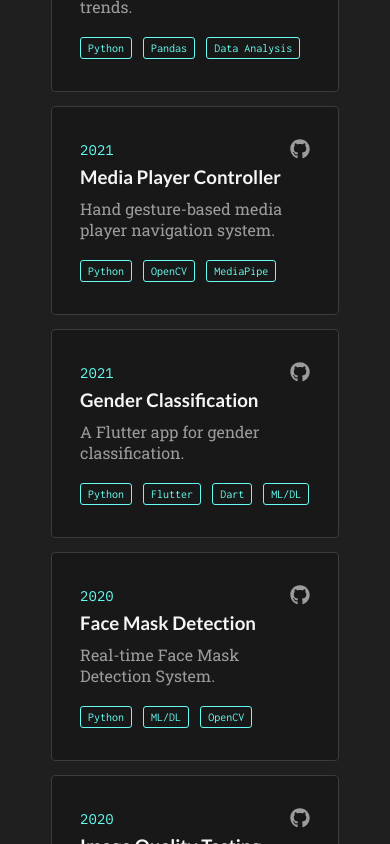
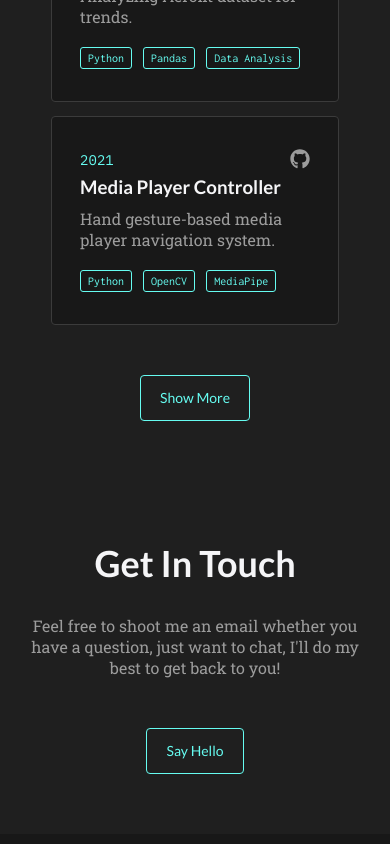
Before and after one commit to TusharSSurve/portfolio, a React (Create React App) app: page / in a window 390 px wide. Shown: the part 1156-2000 px from the top of the page. Built offline with nearby package versions, Linux system fonts and the light colour scheme; the HTML template or start-up script is replaced by a standard one.

Commit message:
[test] : Work Section Completed

```diff
--- a/package.json
+++ b/package.json
@@ -12,6 +12,7 @@
     "@testing-library/jest-dom": "^5.17.0",
     "@testing-library/react": "^13.4.0",
     "@testing-library/user-event": "^13.5.0",
+    "aos": "^2.3.4",
     "gh-pages": "^6.1.1",
     "react": "^18.2.0",
     "react-dom": "^18.2.0",
--- a/src/components/Contact.module.css
+++ b/src/components/Contact.module.css
@@ -2,7 +2,7 @@
   display: flex;
   flex-direction: column;
   align-items: center;
-  padding: 50px 0 70px;
+  padding: 100px 0;
 }
 
 .contact p {
@@ -21,5 +21,6 @@
   .contact {
     width: 90%;
     margin: 0 auto;
+    padding: 60px 0;
   }
 }
--- a/src/components/Work.js
+++ b/src/components/Work.js
@@ -1,18 +1,29 @@
-import React from "react";
+import React, { useState } from "react";
 import styles from './Work.module.css';
 import WorkCard from "./WorkCard";
 import data from '../data/work.json';
+import Button from '../global/Button'
+const Work = () => {
 
-const Work = () => {
   const projects = data;
+
+  const [showAll, setShowAll] = useState(false);
+  const [visibleCards, setVisibleCards] = useState(6);
+
+  const toggleCards = () => {
+    setShowAll(!showAll);
+    setVisibleCards(showAll ? 6 : projects.length);
+  };
+
   return (
     <div className={styles.work}>
       <h2>Some Things I’ve Built</h2>
       <div className={styles.wcards}>
-        {projects.map(proj => {
+        {projects.slice(0, visibleCards).map(proj => {
           return <WorkCard project={proj} key={proj.id} />
         })}
       </div>
+      <Button className="big" onClick={toggleCards}>{showAll ? 'Show Less' : 'Show More'}</Button>
     </div>
   );
 }
--- a/src/components/Work.module.css
+++ b/src/components/Work.module.css
@@ -1,5 +1,5 @@
 .work {
-  padding: 50px 0 70px;
+  padding: 100px 0;
   margin: 0 auto;
   width: 90%;
 }
@@ -12,3 +12,14 @@
   width: 82%;
   margin: 0 auto;
 }
+
+.work>div:last-of-type {
+  margin: 50px auto 0;
+  color: var(--neon-color);
+}
+
+@media (max-width: 768px) {
+  .work {
+    padding: 60px 0;
+  }
+}
--- a/src/components/WorkCard.js
+++ b/src/components/WorkCard.js
@@ -1,11 +1,17 @@
-import React from "react";
+import React, { useEffect } from "react";
 import styles from './WorkCard.module.css';
 import { FontAwesomeIcon } from '@fortawesome/react-fontawesome';
 import { faGithub, faKaggle } from '@fortawesome/free-brands-svg-icons';
+import AOS from 'aos';
+import "aos/dist/aos.css";
 
 const WorkCard = ({ project }) => {
+  useEffect(() => {
+    AOS.init();
+  }, []);
+
   return (
-    <div className={styles.wcard}>
+    <div className={styles.wcard} data-aos="fade-up">
       <div className={styles.wbody}>
         <div className={styles.wheader}>
           <time>{project.year}</time>
--- a/src/global/Button.js
+++ b/src/global/Button.js
@@ -3,7 +3,7 @@ import styles from './Button.module.css';
 
 const Button = (props) => {
   return (
-    <div className={`${styles.button} ${props.className ? styles.big : ''}`}>
+    <div className={`${styles.button} ${props.className ? styles.big : ''}`} onClick={props.onClick}>
       {props.children}
     </div>
   )
--- a/src/global/Header.module.css
+++ b/src/global/Header.module.css
@@ -4,6 +4,7 @@
   width: 100%;
   margin: 15px 0;
   transition: margin 0.3s ease-in, background-color 0.3s ease-in;
+  z-index: 99;
 }
 
 .header-container {
```
Also changed, not shown: 1 other file (tests, documents, lock files or other folders).
